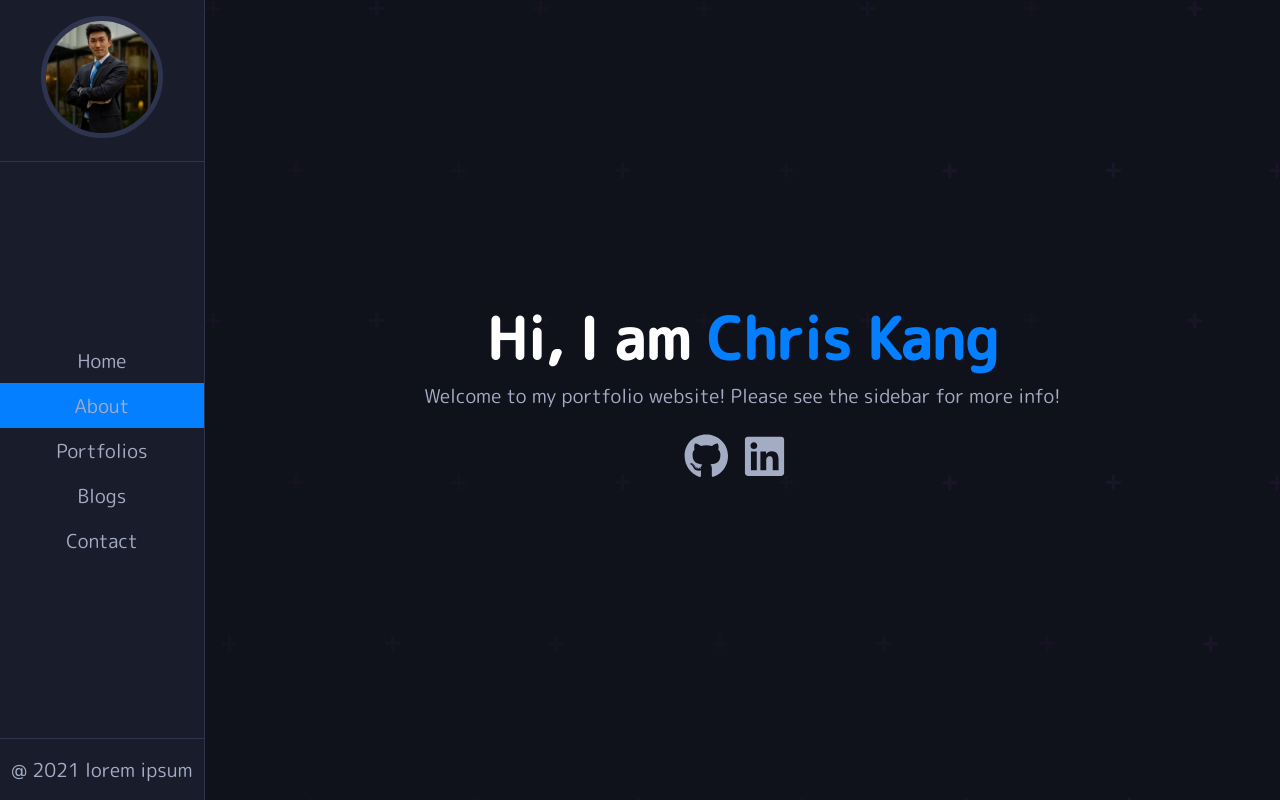
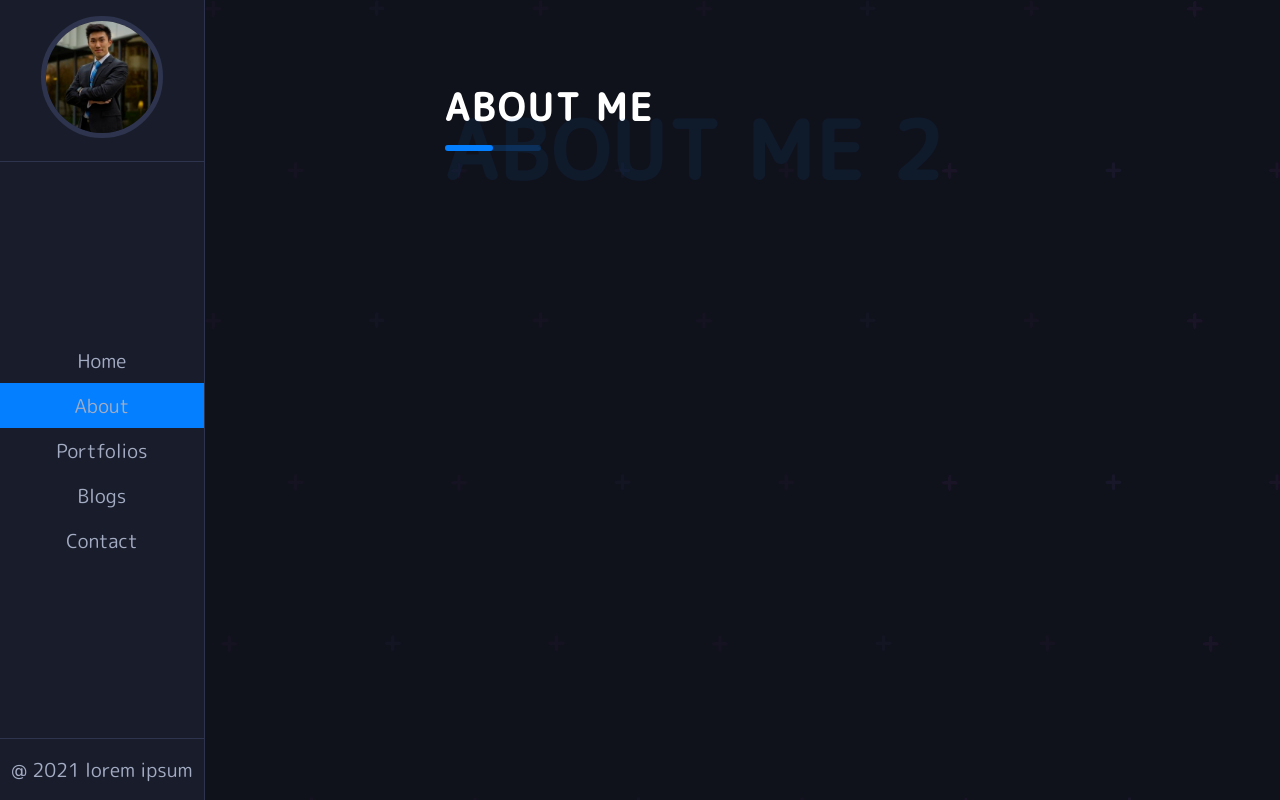
Before and after one commit to chriskang24/portfolio-site, a React (Create React App) app: page /about in a window 1280 px wide. Built offline with nearby package versions, Linux system fonts and the light colour scheme.

Commit message:
add init pages for all route pages

```diff
--- a/src/App.js
+++ b/src/App.js
@@ -1,8 +1,13 @@
 import './App.scss';
 import NavBar from './Components/NavBar';
 import HomePage from './Pages/HomePage';
+import AboutPage from './Pages/AboutPage';
+import PortfoliosPage from './Pages/PortfoliosPage';
+import BlogsPage from './Pages/BlogsPage';
+import ContactPage from './Pages/ContactPage';
+import { Switch, Route } from 'react-router-dom';
 
-function App() {
+export default function App() {
   return (
     <div className="App">
       <div className="sidebar">
@@ -10,12 +15,25 @@
       </div>
       <div className="main-content">
         <div className="content">
-          <HomePage />
+          <Switch>
+            <Route path="/" exact>
+              <HomePage />
+            </Route>
+            <Route path="/about" exact>
+              <AboutPage />
+            </Route>
+            <Route path="/portfolios" exact>
+              <PortfoliosPage />
+            </Route>
+            <Route path="/blogs" exact>
+              <BlogsPage />
+            </Route>
+            <Route path="/contact" exact>
+              <ContactPage />
+            </Route>
+          </Switch>
         </div>
       </div>
-
     </div>
   );
 }
-
-export default App;
--- a/src/App.scss
+++ b/src/App.scss
@@ -1,6 +1,7 @@
 @import './styles/layout';
 @import './styles/navbar';
 @import './styles/typography';
+@import './Styles/title';
 
 *{
   padding: 0;
@@ -14,3 +15,7 @@
   font-family: 'M PLUS Rounded 1c', sans-serif;
   font-size: 1.2rem;
 }
+
+span{
+  color: #037FFF;
+}
--- /dev/null
+++ b/src/Components/title.js
@@ -0,0 +1,12 @@
+import React from 'react';
+
+export default function Title({title, span}) {
+  return (
+    <div className="Title">
+      <h3>
+        {title}
+        <span> {span} </span>
+      </h3>
+    </div>
+  )
+}
--- /dev/null
+++ b/src/Pages/AboutPage.js
@@ -0,0 +1,10 @@
+import React from 'react';
+import Title from '../Components/title';
+
+export default function AboutPage() {
+  return (
+    <div className="AboutPage">
+      <Title title={'About Me'} span={'About Me 2'}/>
+    </div>
+  )
+}
--- /dev/null
+++ b/src/Pages/BlogsPage.js
@@ -0,0 +1,9 @@
+import React from 'react';
+
+export default function BlogsPage() {
+  return (
+    <div>
+      <h1>Blogs page</h1>
+    </div>
+  )
+}
--- /dev/null
+++ b/src/Pages/ContactPage.js
@@ -0,0 +1,9 @@
+import React from 'react';
+
+export default function ContactPage() {
+  return (
+    <div>
+      <h1> Contact Page </h1>
+    </div>
+  )
+}
--- /dev/null
+++ b/src/Pages/PortfoliosPage.js
@@ -0,0 +1,9 @@
+import React from 'react';
+
+export default function PortfoliosPage() {
+  return (
+    <div>
+      <h1>Portfolios Page</h1>
+    </div>
+  )
+}
--- a/src/Styles/_layout.scss
+++ b/src/Styles/_layout.scss
@@ -13,6 +13,10 @@
     background-color: #10121B;
     min-height: 100vh;
     background-image: url(../img/dots.svg);
+    display: grid;
     position: relative;
+    .content{
+      margin: 5rem 15rem;
+    }
   }
 }
--- /dev/null
+++ b/src/Styles/_title.scss
@@ -0,0 +1,35 @@
+.Title{
+  text-transform: uppercase;
+  font-size: 2rem;
+  color: white;
+  position: relative;
+  padding-bottom: 1rem;
+  letter-spacing: 3px;
+  &::before{
+    content: "";
+    bottom: 0;
+    position: absolute;
+    left: 0;
+    background-color: #0381ff38;
+    width: 6rem;
+    height: .4rem;
+    border-radius: 50px;
+  }
+  &::after{
+    content: "";
+    bottom: 0;
+    position: absolute;
+    left: 0;
+    background-color: #037FFF;
+    width: 3rem;
+    height: .4rem;
+    border-radius: 50px;
+  }
+  span{
+    position: absolute;
+    top: 15%;
+    left: 0;
+    font-size: 5rem;
+    opacity: 0.07;
+  }
+}
```
